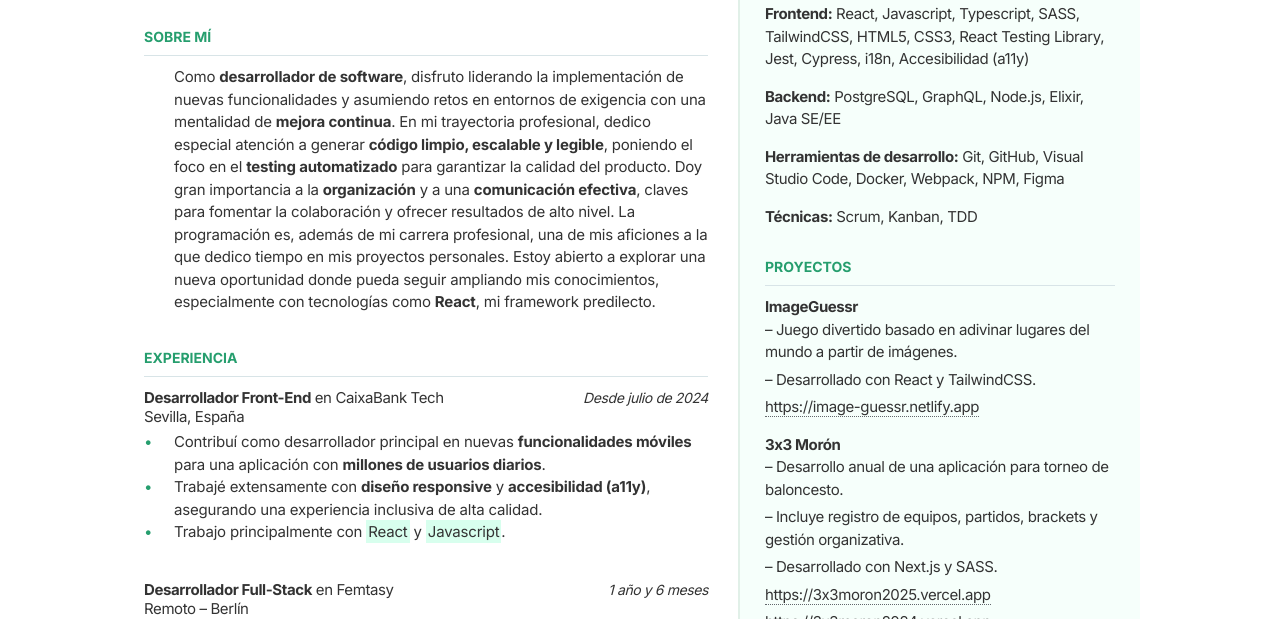
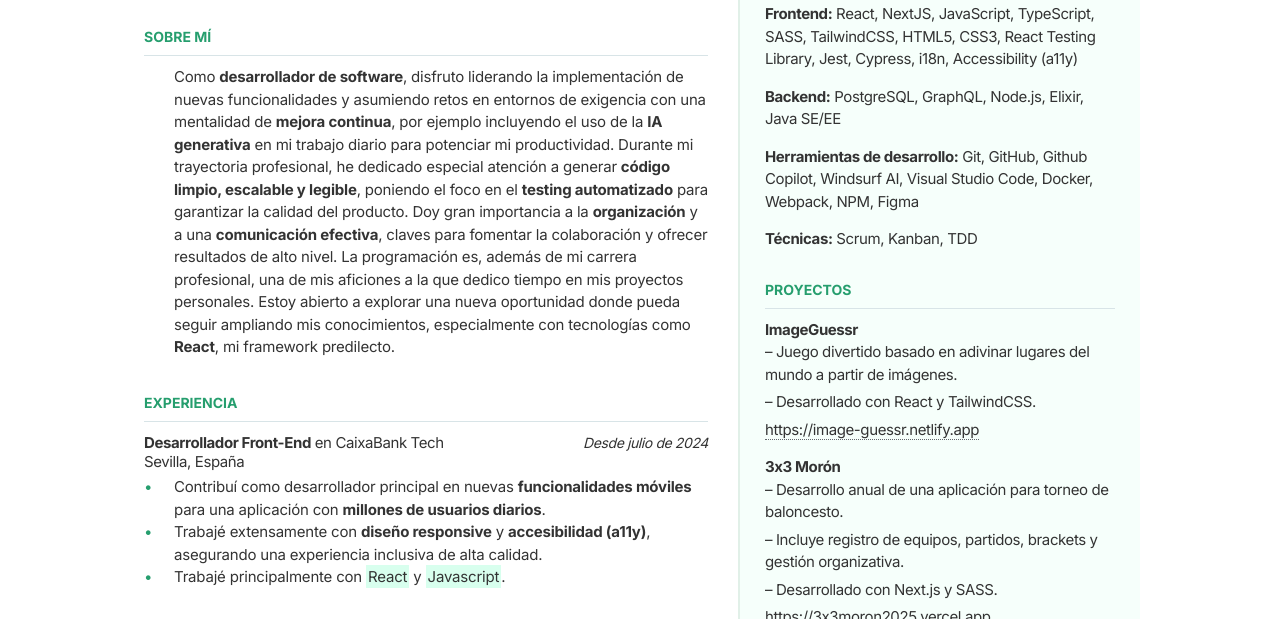
Before and after one commit to LopsanJesus/lopsanjesus.github.io, a plain HTML site: page index_es.html in a window 1280 px wide. Shown: the part 181-800 px from the top of the page. Drawn offline with Linux system fonts and the light colour scheme.

Commit message:
Fix minor things

```diff
--- a/index_es.html
+++ b/index_es.html
@@ -21,7 +21,6 @@
           <div class="header-title">
             <div class="header-name">Jesús López Sánchez</div>
             <div class="header-job-title">Desarrollador Fullstack</div>
-            <!-- Contacto movido aquí -->
             <div class="header-contact-details">
               <div>lopsanjesus@gmail.com</div>
               <div>(+34) 678 999 932</div>
@@ -44,8 +43,10 @@
               Como <strong>desarrollador de software</strong>, disfruto
               liderando la implementación de nuevas funcionalidades y asumiendo
               retos en entornos de exigencia con una mentalidad de
-              <strong>mejora continua</strong>. En mi trayectoria profesional,
-              dedico especial atención a generar
+              <strong>mejora continua</strong>, por ejemplo incluyendo el uso de
+              la <strong>IA generativa</strong> en mi trabajo diario para
+              potenciar mi productividad. Durante mi trayectoria profesional, he
+              dedicado especial atención a generar
               <strong>código limpio, escalable y legible</strong>, poniendo el
               foco en el <strong>testing automatizado</strong> para garantizar
               la calidad del producto. Doy gran importancia a la
@@ -85,7 +86,7 @@
                 experiencia inclusiva de alta calidad.
               </div>
               <div class="content-item">
-                Trabajo principalmente con
+                Trabajé principalmente con
                 <span class="highlighted">React</span> y
                 <span class="highlighted">Javascript</span>.
               </div>
@@ -270,8 +271,9 @@
             <div class="skill-group-container">
               <span class="skill-group">Frontend:</span>
               <span class="skill-line">
-                React, Javascript, Typescript, SASS, TailwindCSS, HTML5, CSS3,
-                React Testing Library, Jest, Cypress, i18n, Accesibilidad (a11y)
+                React, NextJS, JavaScript, TypeScript, SASS, TailwindCSS, HTML5,
+                CSS3, React Testing Library, Jest, Cypress, i18n, Accessibility
+                (a11y)
               </span>
             </div>
 
@@ -285,7 +287,8 @@
             <div class="skill-group-container">
               <span class="skill-group">Herramientas de desarrollo:</span>
               <span class="skill-line">
-                Git, GitHub, Visual Studio Code, Docker, Webpack, NPM, Figma
+                Git, GitHub, Github Copilot, Windsurf AI, Visual Studio Code,
+                Docker, Webpack, NPM, Figma
               </span>
             </div>
 
```
Also changed, not shown: index.html (+12 -8 lines).
